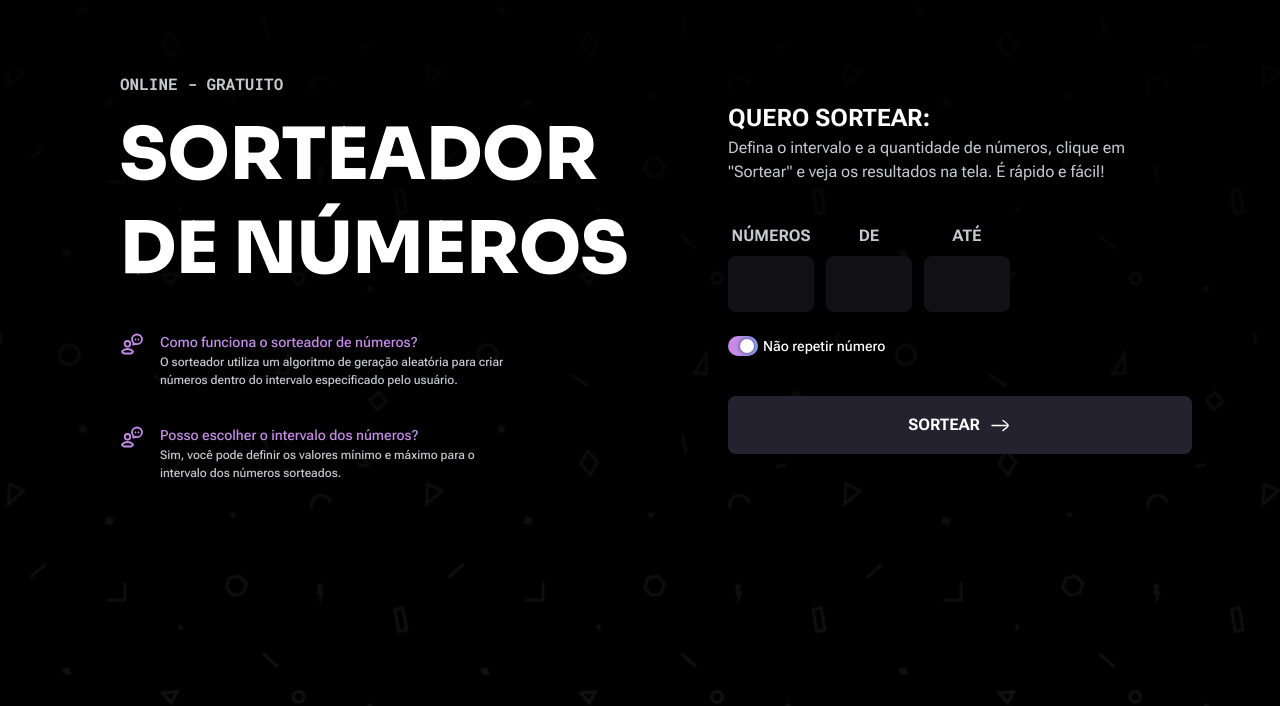
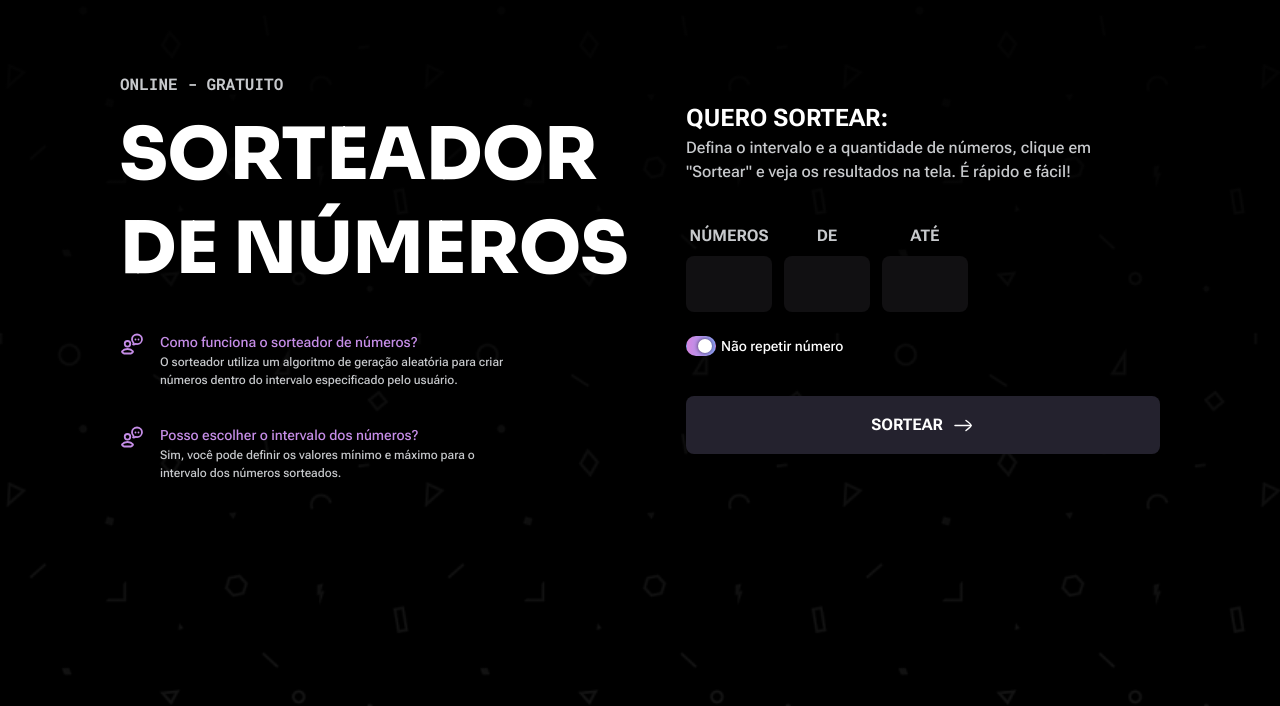
Before and after one commit to guithr/sorteador, a plain HTML site: page index.html in a window 1280 px wide. Shown: the part 94-800 px from the top of the page. Drawn offline with Linux system fonts and the light colour scheme.

Commit message:
fix: some problems with device settings

```diff
--- a/assets/style/form.css
+++ b/assets/style/form.css
@@ -1,10 +1,11 @@
 .form-section {
   grid-area: form;
   align-self: center;
-  justify-content: center;
+  justify-self: end;
+  max-width: 37.125rem;
+  padding-inline: 0 7.5rem;
   & .form-instructions {
     margin-bottom: 2.5rem;
-    max-width: 29rem;
     & .form-title {
       font-family: var(--ff-roboto-flex);
       font-weight: 700;
@@ -15,12 +16,12 @@
     }
     & .form-description {
       font-family: var(--ff-roboto-flex);
-      font-weight: 400;
-      font-size: 1rem;
+      font-weight: 500;
       color: var(--content-secondary);
       line-height: 150%;
     }
   }
+  & .number-form {
     & .form-group {
       margin-bottom: 1.5rem;
       display: flex;
@@ -59,6 +60,8 @@
         }
       }
     }
+  }
+
   /* TOGGLE BUTTON */
   .switch {
     margin-bottom: 2.5rem;
@@ -147,7 +150,6 @@
     background-color: var(--background-tertiary);
     padding-block: 1rem;
     width: 100%;
-    max-width: 29rem;
     border-radius: 0.5rem;
 
     color: var(--content-primary);
@@ -163,6 +165,7 @@
 
 @media (width <= 48em) {
   .form-section {
+    justify-self: unset;
     width: 100%;
     max-width: 25rem;
     padding-inline: 2.25rem;
--- a/assets/style/global.css
+++ b/assets/style/global.css
@@ -63,6 +63,7 @@ body {
   background-repeat: no-repeat; /* Evita repetição da imagem */
   width: 100vw;
   height: 100vh;
+  overflow-x: hidden;
 }
 
 main {
--- a/assets/style/questions.css
+++ b/assets/style/questions.css
@@ -1,6 +1,6 @@
 .questions {
-  max-width: 1280px;
-  padding-inline: 7.5rem;
+  max-width: 40rem;
+  padding-inline: 7.5rem 0;
   grid-area: questions;
   margin-top: 2.25rem;
 
@@ -40,5 +40,6 @@
   .questions {
     max-width: 25rem;
     padding-inline: 2.25rem;
+    padding-bottom: 2.75rem;
   }
 }
```
Also changed, not shown: index.html (+1 -0 lines). Lines whose indentation alone changed are shown as unchanged.
